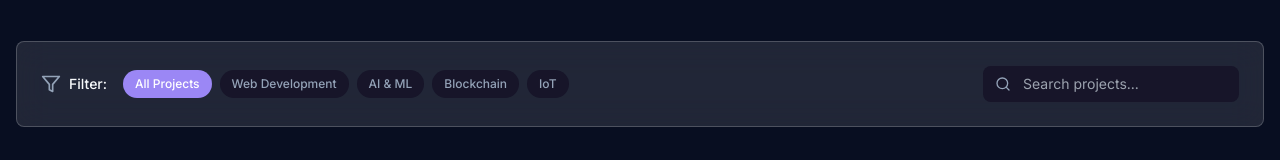
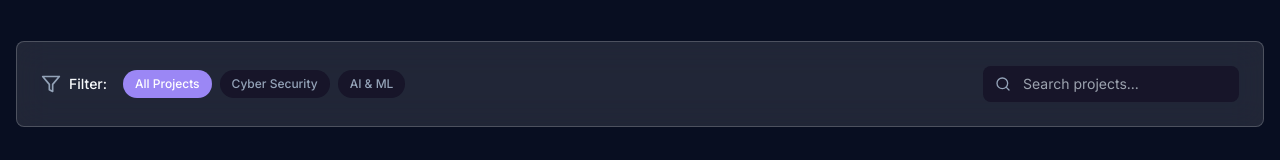
Before and after one commit to ChandaRiddhima04/portfolio, a React (Vite) app: page /projects in a window 1280 px wide. Shown: the part 293-453 px from the top of the page. Built offline with nearby package versions, Linux system fonts and the light colour scheme.

Commit message:
Update Projects.tsx

```diff
--- a/src/pages/Projects.tsx
+++ b/src/pages/Projects.tsx
@@ -91,10 +91,8 @@ const Projects = () => {
 
   const categories = [
     { id: "all", name: "All Projects" },
-    { id: "web", name: "Web Development" },
+    { id: "web", name: "Cyber Security" },
     { id: "ai", name: "AI & ML" },
-    { id: "blockchain", name: "Blockchain" },
-    { id: "iot", name: "IoT" }
   ];
 
   return (
```
